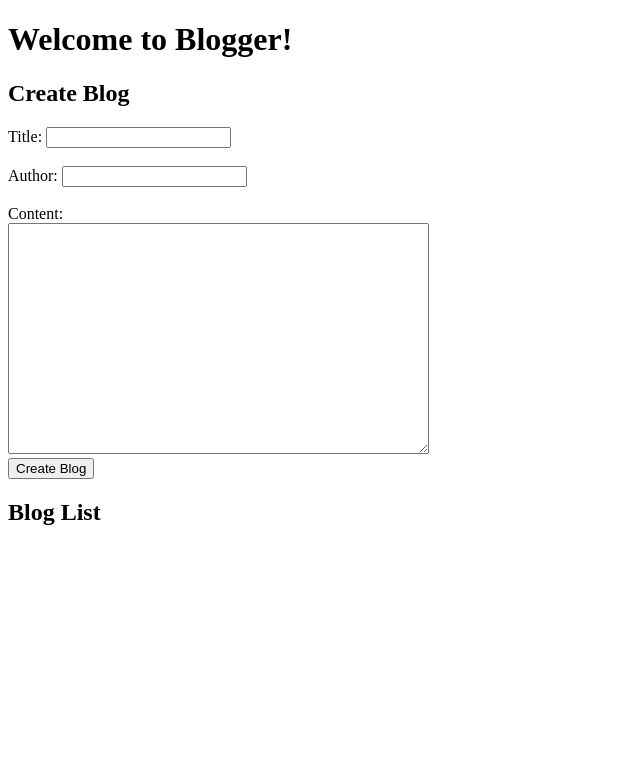
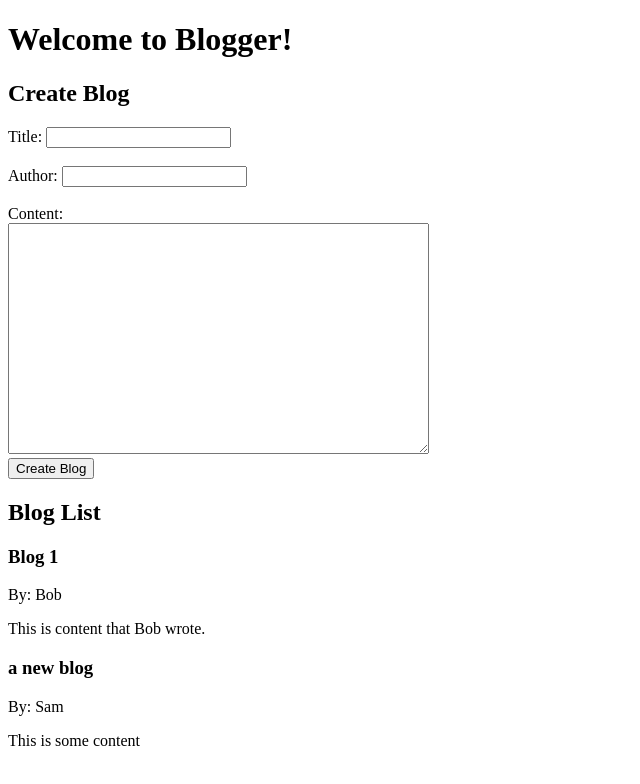
Before and after one commit to Enoch2k2/se-ntl-120924-react-blogger, a React (Vite) app: page / in a window 1280 px wide. Shown: the top 784 px of the page, without its empty margins (0-640 px from the left). Built offline with nearby package versions, Linux system fonts and the light colour scheme; data requests are answered from the project's data file.

Commit message:
finished data-fetch demo

```diff
--- /dev/null
+++ b/db.json
@@ -0,0 +1,16 @@
+{
+  "blogs": [
+    {
+      "id": "bdca",
+      "title": "Blog 1",
+      "author": "Bob",
+      "content": "This is content that Bob wrote."
+    },
+    {
+      "id": "097b",
+      "title": "a new blog",
+      "author": "Sam",
+      "content": "This is some content"
+    }
+  ]
+}
--- a/package.json
+++ b/package.json
@@ -5,6 +5,7 @@
   "type": "module",
   "scripts": {
     "dev": "vite",
+    "server": "json-server --watch db.json",
     "build": "vite build",
     "lint": "eslint .",
     "preview": "vite preview"
--- a/src/App.jsx
+++ b/src/App.jsx
@@ -1,9 +1,17 @@
-import { useState } from "react"
+import { useEffect, useState } from "react"
 import Form from "./components/Form"
 import List from "./components/List"
 
+import { baseUrl } from "./Global"
+
 function App() {
   const [blogs, setBlogs] = useState([])
+
+  useEffect(() => {
+    fetch(baseUrl + "/blogs")
+      .then(resp => resp.json())
+      .then(data => setBlogs(data))
+  }, [])
 
   function addBlog(blog) {
     const updatedblogs = [...blogs, blog]
@@ -15,7 +23,6 @@
       <h1>Welcome to Blogger!</h1>
       <Form addBlog={addBlog} />
       <List blogs={blogs} />
-
     </>
   )
 }
--- /dev/null
+++ b/src/Global.js
@@ -0,0 +1,5 @@
+export const baseUrl = 'http://localhost:3000'
+export const headers = {
+  "Accept": "application/json",
+  "Content-Type": "application/json"
+}
--- a/src/components/Form.jsx
+++ b/src/components/Form.jsx
@@ -1,4 +1,5 @@
 import React, { useState } from 'react'
+import { baseUrl, headers } from '../Global'
 
 const initialState = {
   title: "",
@@ -27,8 +28,18 @@
   function handleSubmit(event) {
     event.preventDefault()
 
-    addBlog(formData)
-    setFormData(initialState)
+    const options = {
+      method: "POST",
+      headers,
+      body: JSON.stringify(formData)
+    }
+
+    fetch(baseUrl + "/blogs", options)
+      .then(resp => resp.json())
+      .then(data => {
+        addBlog(data)
+        setFormData(initialState) // even optional!
+      })
   }
 
   return (
```
